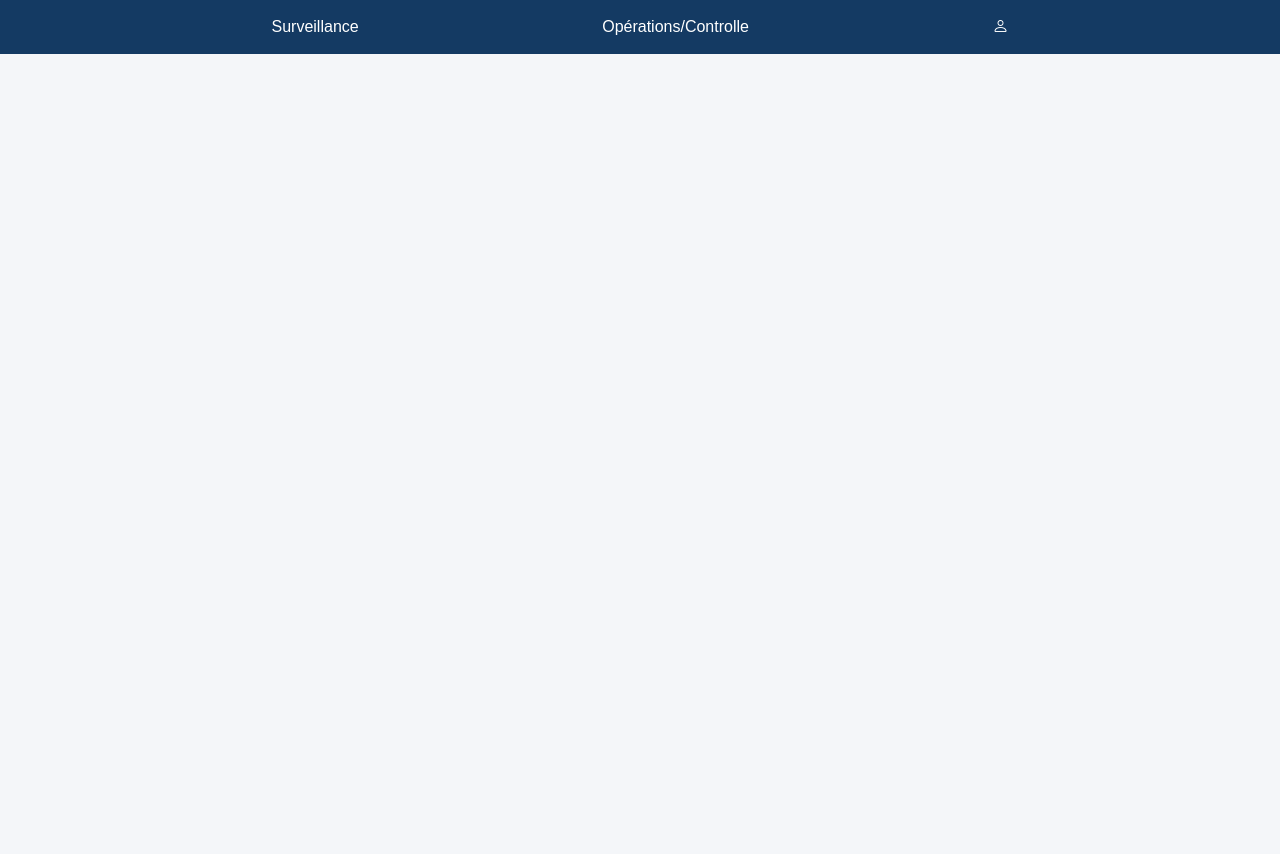
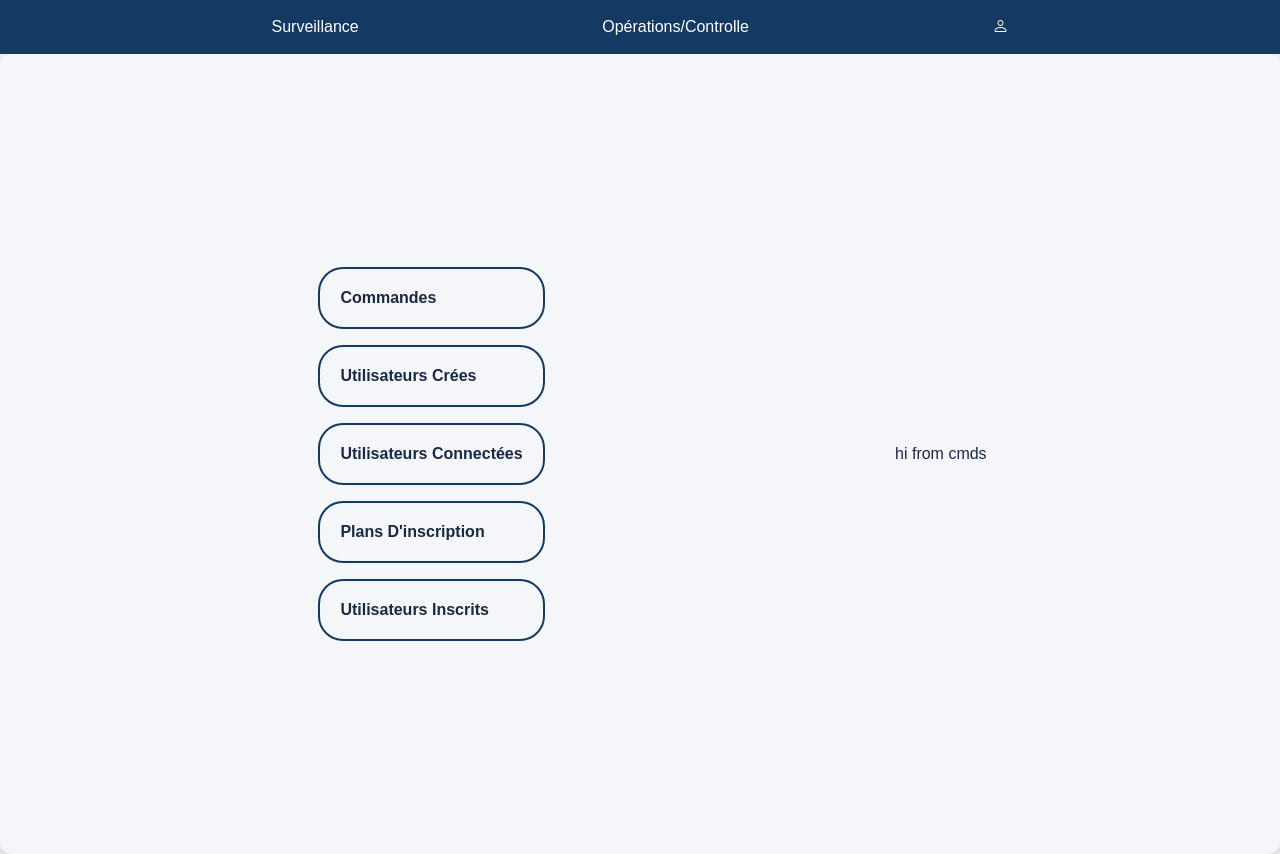
Before and after one commit to elmalkimohammed/E-Commerce-PFA-2026, a React (Vite) app in the folder Front-End/: page /adminMonitoring in a window 1280 px wide. Before the commit the page ends 800 px from the top, so only its background shows below. Built offline with nearby package versions, Linux system fonts and the light colour scheme.

Commit message:
Front-End : Finilized Our SideBar Of The Monitoring Page To Navigate To The Other Components

```diff
--- /dev/null
+++ b/Front-End/src/Components/MonitoringPage/availPlans.jsx
@@ -0,0 +1,11 @@
+
+
+function AvailPlans() {
+    return(
+        <>
+            <div>hi from plans</div>
+        </>
+    )
+}
+
+export default AvailPlans
--- /dev/null
+++ b/Front-End/src/Components/MonitoringPage/cmdsSegment.jsx
@@ -0,0 +1,12 @@
+
+import "../styles/CmdsSegment.css"
+
+function CmdsSegment() {
+    return(
+        <>
+            <div>hi from cmds</div>
+        </>
+    )
+}
+
+export default CmdsSegment
--- /dev/null
+++ b/Front-End/src/Components/MonitoringPage/connectedUsers.jsx
@@ -0,0 +1,10 @@
+
+function ConnectedUsers() {
+    return(
+        <>
+            <div>hi from connected users</div>
+        </>
+    )
+}
+
+export default ConnectedUsers
--- /dev/null
+++ b/Front-End/src/Components/MonitoringPage/createdUsers.jsx
@@ -0,0 +1,11 @@
+
+
+function CreatedUsers() {
+    return(
+        <>
+            <div>hi from created Users</div>
+        </>
+    )
+}
+
+export default CreatedUsers
--- /dev/null
+++ b/Front-End/src/Components/MonitoringPage/monitSideBar.jsx
@@ -0,0 +1,18 @@
+
+import { useNavigate } from "react-router-dom"
+
+import "../styles/MonitSideBar.css"
+
+function MonitSideBar( { onSwitch } ) {
+    return(
+        <div className="sideBar">
+            <p onClick={ () => onSwitch("cmds")}>Commandes</p>
+            <p href="" onClick={ () => onSwitch("createdUsers")}>Utilisateurs Crées</p>
+            <p href="" onClick={ () => onSwitch("connUsers")}>Utilisateurs Connectées</p>
+            <p href="" onClick={ () => onSwitch("plans")}>Plans D'inscription</p>
+            <p href="" onClick={ () => onSwitch("SubbedUsers")}>Utilisateurs Inscrits</p>
+        </div>
+    )
+}
+
+export default MonitSideBar
--- /dev/null
+++ b/Front-End/src/Components/MonitoringPage/subedUsers.jsx
@@ -0,0 +1,11 @@
+
+
+function SubbedUsers() {
+    return(
+        <>
+            <div>hi from subbed users</div>
+        </>
+    )
+}
+
+export default SubbedUsers
--- /dev/null
+++ b/Front-End/src/Components/styles/CmdsSegment.css
@@ -0,0 +1,4 @@
+* {
+    padding: 0;
+    margin: 0;
+}
--- /dev/null
+++ b/Front-End/src/Components/styles/MonitSideBar.css
@@ -0,0 +1,20 @@
+.sideBar {
+    display: flex;
+    flex-direction: column;
+    gap: 1em;
+    padding: 25px;
+}
+.sideBar p {
+    border: 2px solid #143a63;
+    border-radius: 25px;
+    padding: 20px;
+    font-weight: bold;
+    transition: 0.5s;
+}
+.sideBar p:hover {
+    cursor: pointer;
+    border: none;
+    margin-left: 10px;
+    background-color: #143a63;
+    color: white;
+}
--- a/Front-End/src/pages/MonitoringPage.jsx
+++ b/Front-End/src/pages/MonitoringPage.jsx
@@ -1,10 +1,31 @@
+
+import { useState } from "react"
 
 import TopNavAdmin from "../Components/navbarComponent/TopNavAdmin"
+import MonitSideBar from "../Components/MonitoringPage/monitSideBar"
+import CmdsSegment from "../Components/MonitoringPage/cmdsSegment"
+import AvailPlans from "../Components/MonitoringPage/availPlans"
+import ConnectedUsers from "../Components/MonitoringPage/connectedUsers"
+import CreatedUsers from "../Components/MonitoringPage/createdUsers"
+import SubbedUsers from "../Components/MonitoringPage/subedUsers"
+
+import "./Styles/MonitoringPage.css"
 
 function MonitoringPage() {
+
+    const [ currentPage , setCurrentPage ] = useState("cmds")
+
     return(
     <>
         <TopNavAdmin/>
+        <div className="containerBox">
+            <MonitSideBar onSwitch={setCurrentPage} />
+            { currentPage == "cmds" && <CmdsSegment/> }
+            { currentPage == "plans" && <AvailPlans/> }
+            { currentPage == "connUsers" && <ConnectedUsers/> }
+            { currentPage == "createdUsers" && <CreatedUsers/> }
+            { currentPage == "SubbedUsers" && <SubbedUsers/> }
+        </div>
     </>
     )
 }
--- /dev/null
+++ b/Front-End/src/pages/Styles/MonitoringPage.css
@@ -0,0 +1,13 @@
+* {
+    padding: 0;
+    margin: 0;
+}
+
+.containerBox {
+    display: flex;
+    flex-direction: row;
+    width: 100%;
+    height: 100vh;
+    justify-content: center;
+    justify-content: space-evenly;
+}
```
